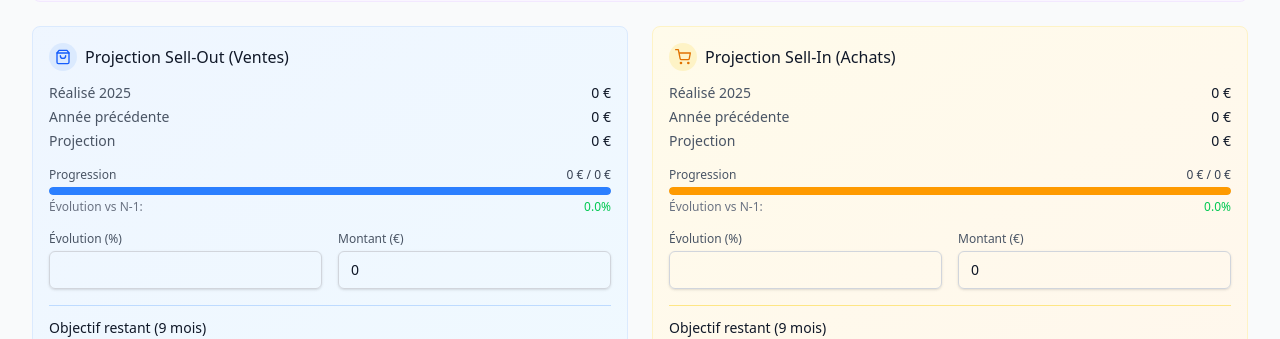
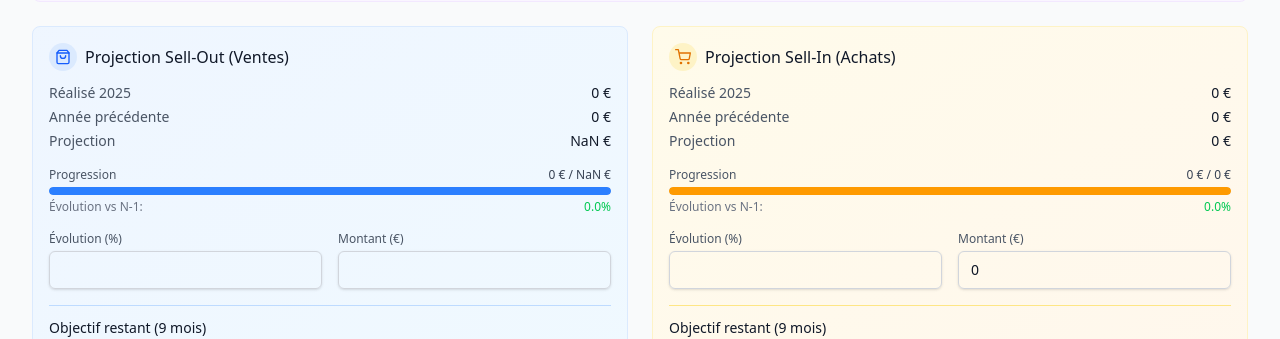
Before and after one commit to Piamias-Victor/new, a Next.js app: page /dashboard in a window 1280 px wide. Shown: the part 2382-2721 px from the top of the page. Built offline with nearby package versions, Linux system fonts and the light colour scheme; no server answers; the database is empty; sample sign-in values are in the browser's storage.

Commit message:
projection

```diff
--- a/src/components/dashboard/SalesProjection.tsx
+++ b/src/components/dashboard/SalesProjection.tsx
@@ -37,7 +37,8 @@ export function SalesProjection() {
   useEffect(() => {
     if (!annualData.isLoading) {
       // Calcul des projections Sell-Out
-      const projectedSellOut = (annualData.sellOutRevenue / annualData.yearProgressPercentage) * 100;
+      const evolutionRate = annualData.sellOutRevenue / annualData.previousYearSellOut;
+      const projectedSellOut = annualData.lastYearTotal.sellOut * evolutionRate;
       const sellOutGrowthPercent = ((projectedSellOut / annualData.lastYearTotal.sellOut) - 1) * 100;
       setSellOutGoalPercent(parseFloat(sellOutGrowthPercent.toFixed(1)));
       setSellOutGoalAmount(projectedSellOut);
```
